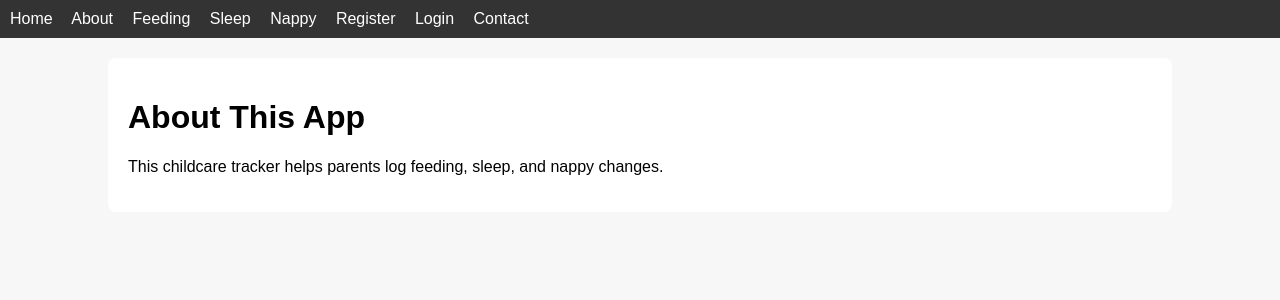
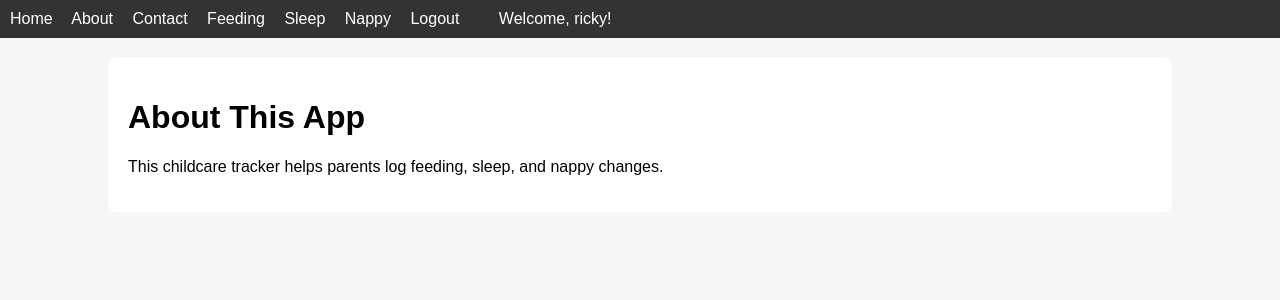
Before and after one commit to ricanapx/flask-webapp, a Flask app: page /about in a window 1280 px wide. Shown: the top 300 px of the page. Run offline with Flask 3, Linux system fonts and the light colour scheme; a user stored in the database is signed in.

Commit message:
- Updated base html, added if and endif to ensure feeding, sleep, nappy and logout are all visable on the navigation bar only once logged in, and admin is visable for only the admin email adress. - Admin email address is established in  app.py moved from the admin route to the top.

```diff
--- a/app.py
+++ b/app.py
@@ -7,8 +7,10 @@ from functools import wraps
 import re
 
 app = Flask(__name__)
+app.secret_key = "redbutterflies"
 
-app.secret_key = "redbutterflies"
+ADMIN_EMAIL = "codegirlr@hotmail.com"
+app.jinja_env.globals['admin_email'] = ADMIN_EMAIL
 
 users = []
 
@@ -253,8 +255,6 @@ def nappy():
     return render_template('nappy.html', logs=logs)
 
 # Admin Route
-ADMIN_EMAIL = "rickyp@hotmail.com"
-
 @app.route('/admin')
 @login_required
 def admin():
--- a/templates/base.html
+++ b/templates/base.html
@@ -21,17 +21,28 @@
 <nav>
     <a href="{{ url_for('home') }}">Home</a>
     <a href="{{ url_for('about') }}">About</a>
-    <a href="{{ url_for('feeding') }}">Feeding</a>
-    <a href="{{ url_for('sleep') }}">Sleep</a>
-    <a href="{{ url_for('nappy') }}">Nappy</a>
-    <a href="{{ url_for('register') }}">Register</a>
-    <a href="{{ url_for('login') }}">Login</a>
     <a href="{{ url_for('contact') }}">Contact</a>
 
-    {% if session.get('user_email') == ADMIN_EMAIL %}
-        <a href="{{ url_for('admin') }}">Admin</a>
+    {% if session.get('user_id') %}
+        <a href="{{ url_for('feeding') }}">Feeding</a>
+        <a href="{{ url_for('sleep') }}">Sleep</a>
+        <a href="{{ url_for('nappy') }}">Nappy</a>
+        <a href="{{ url_for('logout') }}">Logout</a>
+
+        {% if session.get('user_email') == admin_email %}
+            <a href="{{ url_for('admin') }}">Admin</a>
+        {% endif %}
+
+        <span style="color:white; margin-left:20px;">
+            Welcome, {{ session.first_name }}!
+        </span>
+
+    {% else %}
+        <a href="{{ url_for('login') }}">Login</a>
+        <a href="{{ url_for('register') }}">Register</a>
     {% endif %}
 </nav>
+
 
 <div class="container">
     {% with messages = get_flashed_messages() %}
```
